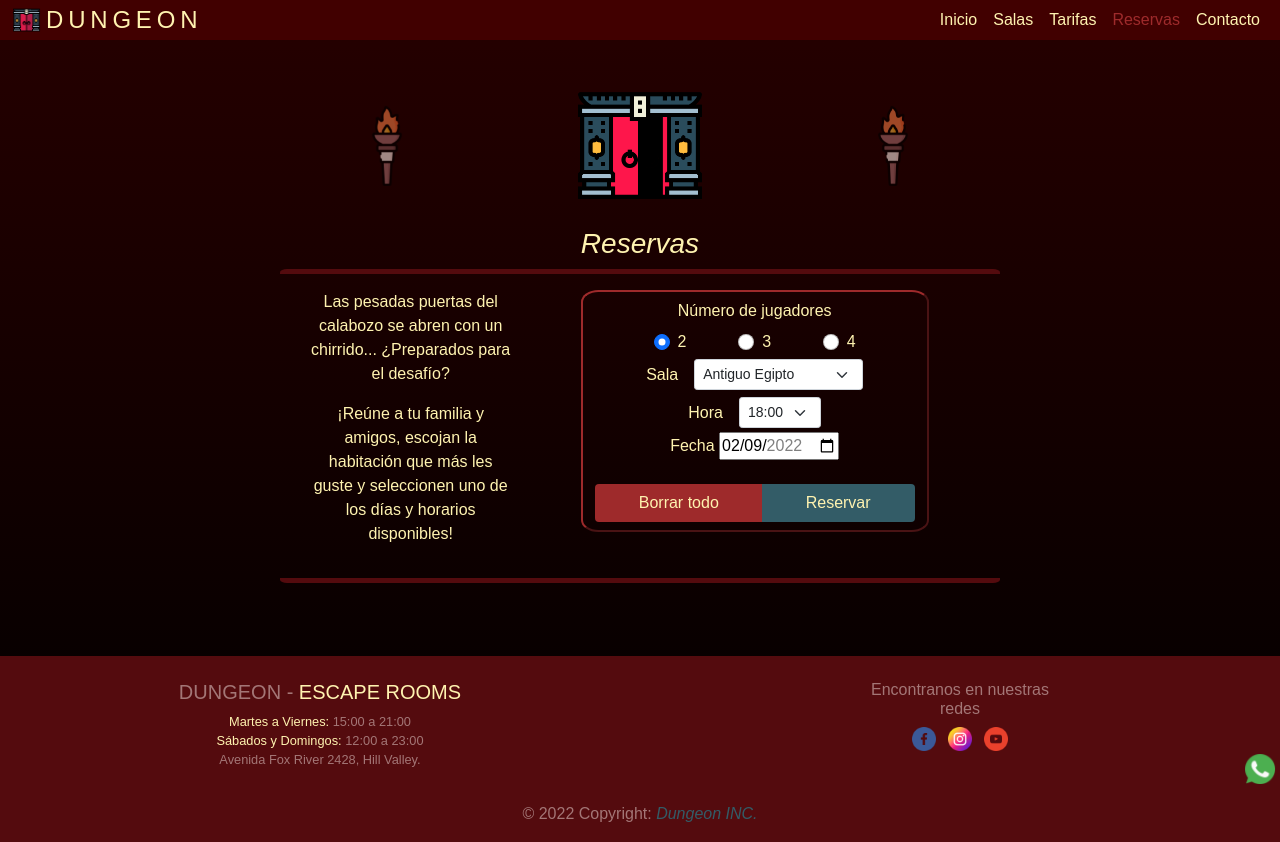
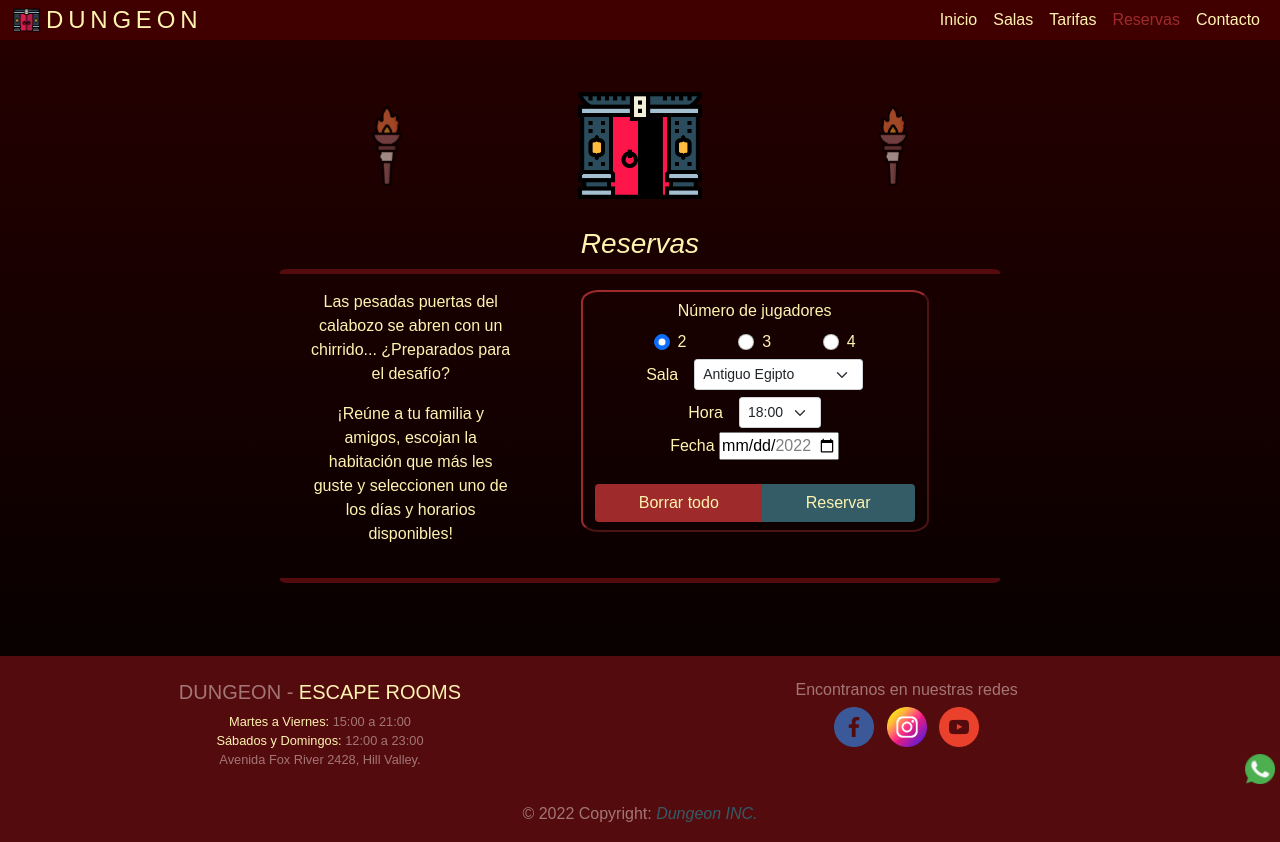
Before and after one commit to Maximiliano-Friss/Dungeon-FrissDeKereki5, a website: page pages/reservas.html in a window 1280 px wide. Drawn offline with nearby package versions, Linux system fonts and the light colour scheme; a web font is replaced by a local one.

Commit message:
Se aumenta tamaño de iconos de redes para una mejor visualizacion

```diff
--- a/pages/reservas.html
+++ b/pages/reservas.html
@@ -126,7 +126,7 @@
                     <div class="row g-3 align-items-center justify-content-center fecha">
                         <div class="col-auto">
                             <label for="fecha">Fecha</label>
-                            <input type="date" id="fecha" name="fecha" value="2022-02-09" min="2022-02-09" max="2022-03-09">
+                            <input type="date" id="fecha" name="fecha" min="2022-04-20" max="2022-12-15">
                         </div>
                     </div>
                     <div class="row g-3 align-items-center justify-content-center my-2 mx-1">
@@ -161,9 +161,9 @@
                         <li>Avenida Fox River 2428, Hill Valley.</li>
                     </ul>
                 </div>
-                <div class="col-md-3"></div>
+                <div class="col-md-2"></div>
                 <!-- Footer Redes -->
-                <div class="col-md-2 col-sm-12 mb-md-0 mb-3 d-flex flex-column">
+                <div class="col-md-3 col-sm-12 mb-md-0 mb-3 d-flex flex-column">
                     <h5 class="footer__tituloredes">Encontranos en nuestras redes</h5>
                     <ul class="list-unstyled footer__iconosredes">
                         <li class="list-inline-item">
--- a/scss/estilos.scss
+++ b/scss/estilos.scss
@@ -189,7 +189,7 @@ footer {
   }
 
   .redes_img {
-    width: 1.5rem;
+    width: 2.5rem;
   }
 
   .footer__tituloredes {
```
Also changed, not shown: index.html (+2 -2 lines), pages/contacto.html (+2 -2 lines), pages/salas.html (+2 -2 lines), pages/tarifas.html (+2 -2 lines), css/estilos.css.
